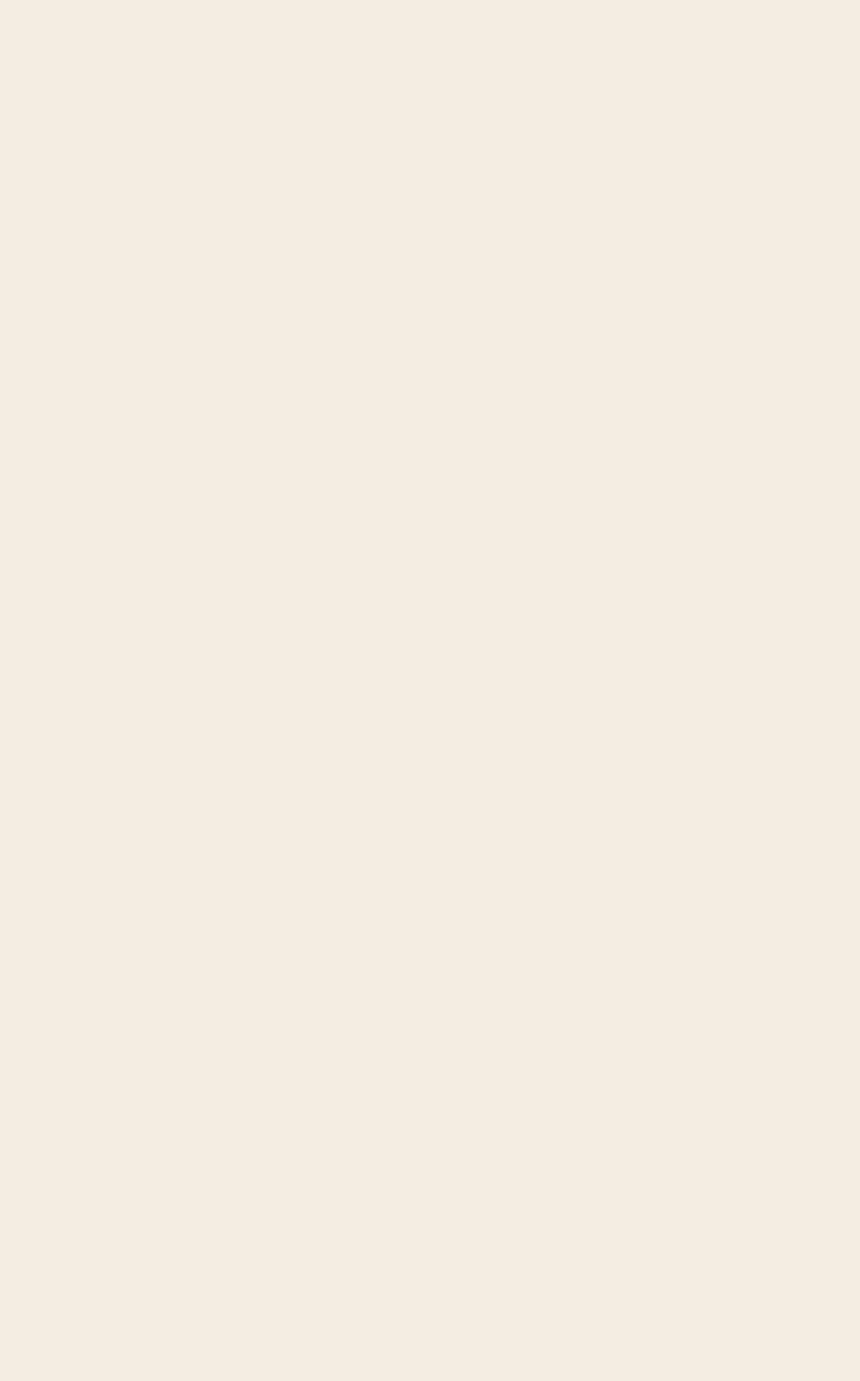
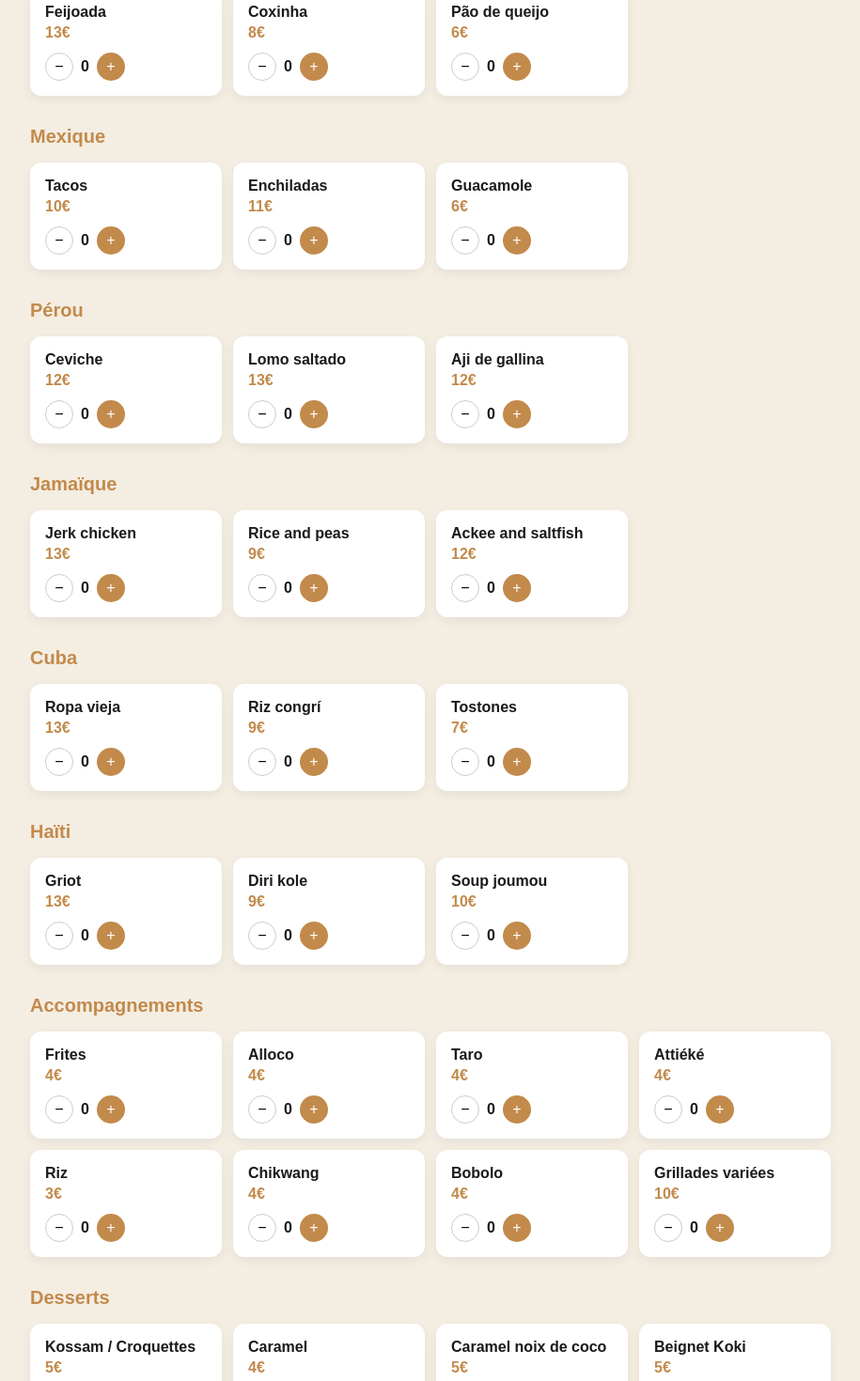
Before and after one commit to arlenemanuella56-star/KEM_EAT_FOODS, a Next.js app: page /commande in a window 1280 px wide. Shown: the part 1120-2590 px from the top of the page at 94% size, without its empty margins (182-1097 px from the left). Before the commit the page ends 1150 px from the top, so only its background shows below. Built offline with nearby package versions, Linux system fonts and the light colour scheme.

Commit message:
Update page.js

```diff
--- a/app/commande/page.js
+++ b/app/commande/page.js
@@ -2,24 +2,124 @@
 import { useState } from 'react'
 
 const WHATSAPP_NUMBER = 'TON_NUMERO_WHATSAPP' // ex: 33612345678 (sans le +)
-const EMAIL_CONTACT = 'TON_EMAIL@gmail.com'
 
 const menu = [
+  // CAMEROUN
   { id: 1, nom: "Ndolé", prix: 12, categorie: "Cameroun" },
   { id: 2, nom: "Eru", prix: 12, categorie: "Cameroun" },
   { id: 3, nom: "Poulet DG", prix: 14, categorie: "Cameroun" },
   { id: 4, nom: "Koki", prix: 8, categorie: "Cameroun" },
-  { id: 5, nom: "Kedjenou de poulet", prix: 13, categorie: "Côte d'Ivoire" },
-  { id: 6, nom: "Garba", prix: 10, categorie: "Côte d'Ivoire" },
-  { id: 7, nom: "Tchep poulet", prix: 13, categorie: "Sénégal" },
-  { id: 8, nom: "Tchep poisson", prix: 13, categorie: "Sénégal" },
-  { id: 9, nom: "Mafé", prix: 12, categorie: "Sénégal" },
-  { id: 10, nom: "Yassa", prix: 12, categorie: "Sénégal" },
-  { id: 11, nom: "Jollof rice", prix: 11, categorie: "Nigeria" },
-  { id: 12, nom: "Egusi soup", prix: 12, categorie: "Nigeria" },
-  { id: 13, nom: "Bissap", prix: 4, categorie: "Boissons" },
-  { id: 14, nom: "Gingembre", prix: 4, categorie: "Boissons" },
-  { id: 15, nom: "Tamarin", prix: 4, categorie: "Boissons" },
+  { id: 5, nom: "Sauce Jaune", prix: 11, categorie: "Cameroun" },
+  { id: 6, nom: "Mets de pistache", prix: 12, categorie: "Cameroun" },
+
+  // CÔTE D'IVOIRE
+  { id: 7, nom: "Kedjenou de poulet", prix: 13, categorie: "Côte d'Ivoire" },
+  { id: 8, nom: "Garba", prix: 10, categorie: "Côte d'Ivoire" },
+  { id: 9, nom: "Sauce graine", prix: 11, categorie: "Côte d'Ivoire" },
+
+  // SÉNÉGAL
+  { id: 10, nom: "Tchep poulet", prix: 13, categorie: "Sénégal" },
+  { id: 11, nom: "Tchep poisson", prix: 13, categorie: "Sénégal" },
+  { id: 12, nom: "Mafé", prix: 12, categorie: "Sénégal" },
+  { id: 13, nom: "Yassa", prix: 12, categorie: "Sénégal" },
+
+  // NIGERIA
+  { id: 14, nom: "Jollof rice", prix: 11, categorie: "Nigeria" },
+  { id: 15, nom: "Egusi soup", prix: 12, categorie: "Nigeria" },
+  { id: 16, nom: "Suya", prix: 10, categorie: "Nigeria" },
+  { id: 17, nom: "Pounded Yam and efo Riro", prix: 13, categorie: "Nigeria" },
+
+  // BRÉSIL
+  { id: 18, nom: "Feijoada", prix: 13, categorie: "Brésil" },
+  { id: 19, nom: "Coxinha", prix: 8, categorie: "Brésil" },
+  { id: 20, nom: "Pão de queijo", prix: 6, categorie: "Brésil" },
+
+  // MEXIQUE
+  { id: 21, nom: "Tacos", prix: 10, categorie: "Mexique" },
+  { id: 22, nom: "Enchiladas", prix: 11, categorie: "Mexique" },
+  { id: 23, nom: "Guacamole", prix: 6, categorie: "Mexique" },
+
+  // PÉROU
+  { id: 24, nom: "Ceviche", prix: 12, categorie: "Pérou" },
+  { id: 25, nom: "Lomo saltado", prix: 13, categorie: "Pérou" },
+  { id: 26, nom: "Aji de gallina", prix: 12, categorie: "Pérou" },
+
+  // JAMAÏQUE
+  { id: 27, nom: "Jerk chicken", prix: 13, categorie: "Jamaïque" },
+  { id: 28, nom: "Rice and peas", prix: 9, categorie: "Jamaïque" },
+  { id: 29, nom: "Ackee and saltfish", prix: 12, categorie: "Jamaïque" },
+
+  // CUBA
+  { id: 30, nom: "Ropa vieja", prix: 13, categorie: "Cuba" },
+  { id: 31, nom: "Riz congrí", prix: 9, categorie: "Cuba" },
+  { id: 32, nom: "Tostones", prix: 7, categorie: "Cuba" },
+
+  // HAÏTI
+  { id: 33, nom: "Griot", prix: 13, categorie: "Haïti" },
+  { id: 34, nom: "Diri kole", prix: 9, categorie: "Haïti" },
+  { id: 35, nom: "Soup joumou", prix: 10, categorie: "Haïti" },
+
+  // ACCOMPAGNEMENTS
+  { id: 36, nom: "Frites", prix: 4, categorie: "Accompagnements" },
+  { id: 37, nom: "Alloco", prix: 4, categorie: "Accompagnements" },
+  { id: 38, nom: "Taro", prix: 4, categorie: "Accompagnements" },
+  { id: 39, nom: "Attiéké", prix: 4, categorie: "Accompagnements" },
+  { id: 40, nom: "Riz", prix: 3, categorie: "Accompagnements" },
+  { id: 41, nom: "Chikwang", prix: 4, categorie: "Accompagnements" },
+  { id: 42, nom: "Bobolo", prix: 4, categorie: "Accompagnements" },
+  { id: 43, nom: "Grillades variées", prix: 10, categorie: "Accompagnements" },
+
+  // DESSERTS
+  { id: 44, nom: "Kossam / Croquettes", prix: 5, categorie: "Desserts" },
+  { id: 45, nom: "Caramel", prix: 4, categorie: "Desserts" },
+  { id: 46, nom: "Caramel noix de coco", prix: 5, categorie: "Desserts" },
+  { id: 47, nom: "Beignet Koki", prix: 5, categorie: "Desserts" },
+  { id: 48, nom: "Rum cake", prix: 6, categorie: "Desserts" },
+  { id: 49, nom: "Flan cubano", prix: 5, categorie: "Desserts" },
+  { id: 50, nom: "Churros", prix: 5, categorie: "Desserts" },
+  { id: 51, nom: "Brigadeiro", prix: 4, categorie: "Desserts" },
+  { id: 52, nom: "Arroz con leche", prix: 5, categorie: "Desserts" },
+
+  // ÉPICES
+  { id: 53, nom: "Djanssang", prix: 5, categorie: "Épices" },
+  { id: 54, nom: "Massep", prix: 4, categorie: "Épices" },
+  { id: 55, nom: "Laurier / Paprika", prix: 4, categorie: "Épices" },
+  { id: 56, nom: "Clou de girofle / Thym", prix: 4, categorie: "Épices" },
+  { id: 57, nom: "Herbes de Provence / Djindja", prix: 4, categorie: "Épices" },
+  { id: 58, nom: "Poivre blanc / noir", prix: 4, categorie: "Épices" },
+  { id: 59, nom: "Rondelle / Cannelle", prix: 4, categorie: "Épices" },
+  { id: 60, nom: "Pébè / Mbongo", prix: 5, categorie: "Épices" },
+  { id: 61, nom: "Piment Scotch Bonnet", prix: 4, categorie: "Épices" },
+  { id: 62, nom: "Jerk seasoning", prix: 5, categorie: "Épices" },
+  { id: 63, nom: "Ail", prix: 3, categorie: "Épices" },
+  { id: 64, nom: "Cumin", prix: 3, categorie: "Épices" },
+  { id: 65, nom: "Sofrito", prix: 5, categorie: "Épices" },
+  { id: 66, nom: "Chili en poudre", prix: 3, categorie: "Épices" },
+  { id: 67, nom: "Origan", prix: 3, categorie: "Épices" },
+  { id: 68, nom: "Adobo mexicain", prix: 5, categorie: "Épices" },
+  { id: 69, nom: "Coriandre", prix: 3, categorie: "Épices" },
+  { id: 70, nom: "Tempero", prix: 5, categorie: "Épices" },
+  { id: 71, nom: "Aji amarillo", prix: 5, categorie: "Épices" },
+
+  // BOISSONS
+  { id: 72, nom: "Bissap", prix: 4, categorie: "Boissons" },
+  { id: 73, nom: "Gingembre", prix: 4, categorie: "Boissons" },
+  { id: 74, nom: "Tamarin", prix: 4, categorie: "Boissons" },
+  { id: 75, nom: "Boisson au baobab", prix: 4, categorie: "Boissons" },
+  { id: 76, nom: "Jus de mangue", prix: 4, categorie: "Boissons" },
+  { id: 77, nom: "Eau de coco", prix: 4, categorie: "Boissons" },
+  { id: 78, nom: "Jus de goyave", prix: 4, categorie: "Boissons" },
+  { id: 79, nom: "Limonade cubaine", prix: 4, categorie: "Boissons" },
+  { id: 80, nom: "Jus d'ananas", prix: 4, categorie: "Boissons" },
+  { id: 81, nom: "Jus de corossol", prix: 4, categorie: "Boissons" },
+  { id: 82, nom: "Jus de papaye", prix: 4, categorie: "Boissons" },
+  { id: 83, nom: "Jus de citron vert", prix: 4, categorie: "Boissons" },
+  { id: 84, nom: "Agua de sandía", prix: 4, categorie: "Boissons" },
+  { id: 85, nom: "Horchata", prix: 4, categorie: "Boissons" },
+  { id: 86, nom: "Jus de cajou", prix: 4, categorie: "Boissons" },
+  { id: 87, nom: "Jus de maracujá", prix: 4, categorie: "Boissons" },
+  { id: 88, nom: "Chicha morada", prix: 4, categorie: "Boissons" },
+  { id: 89, nom: "Jus de lucuma", prix: 4, categorie: "Boissons" },
 ]
 
 const categories = [...new Set(menu.map(p => p.categorie))]
```
